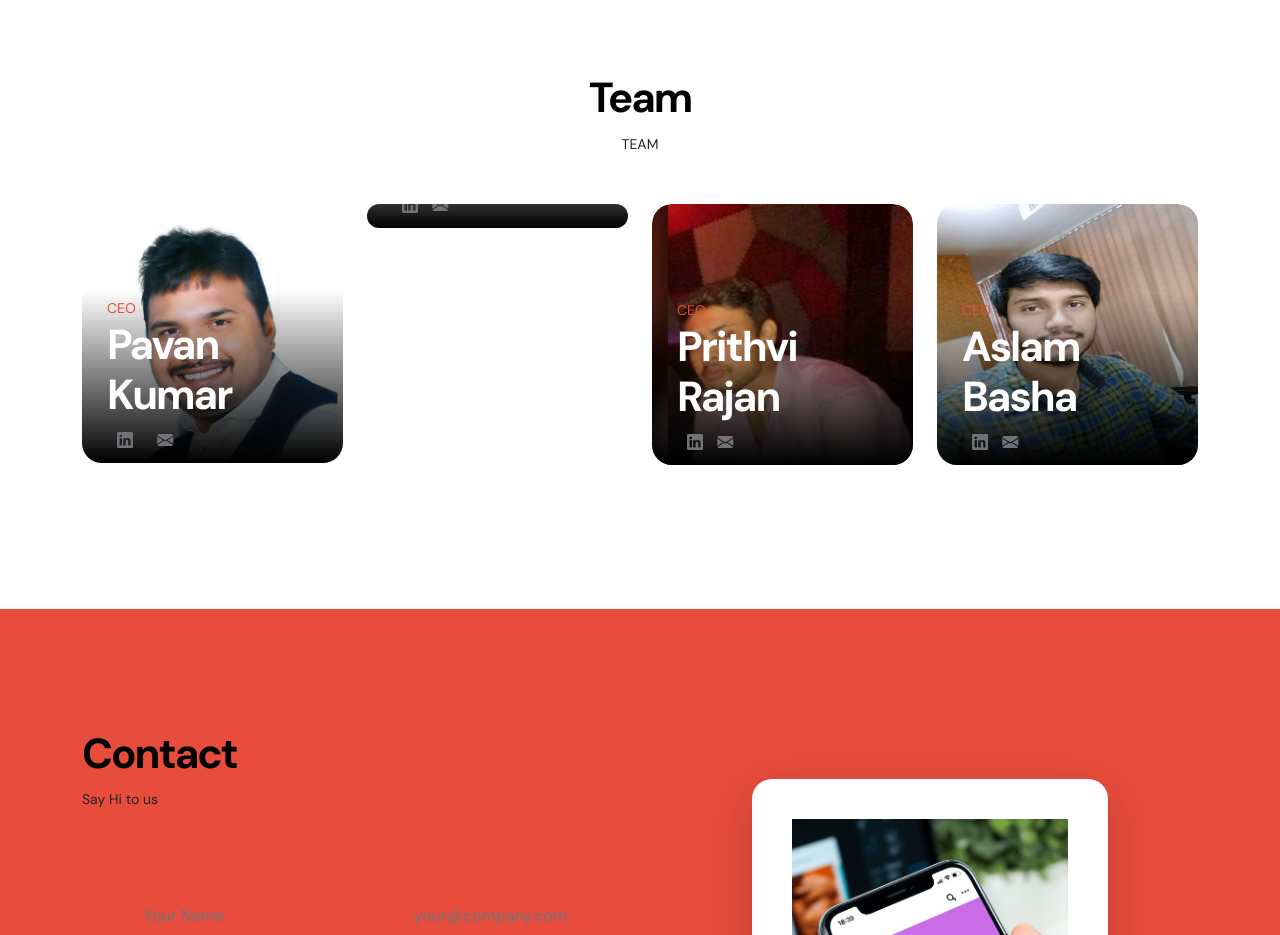
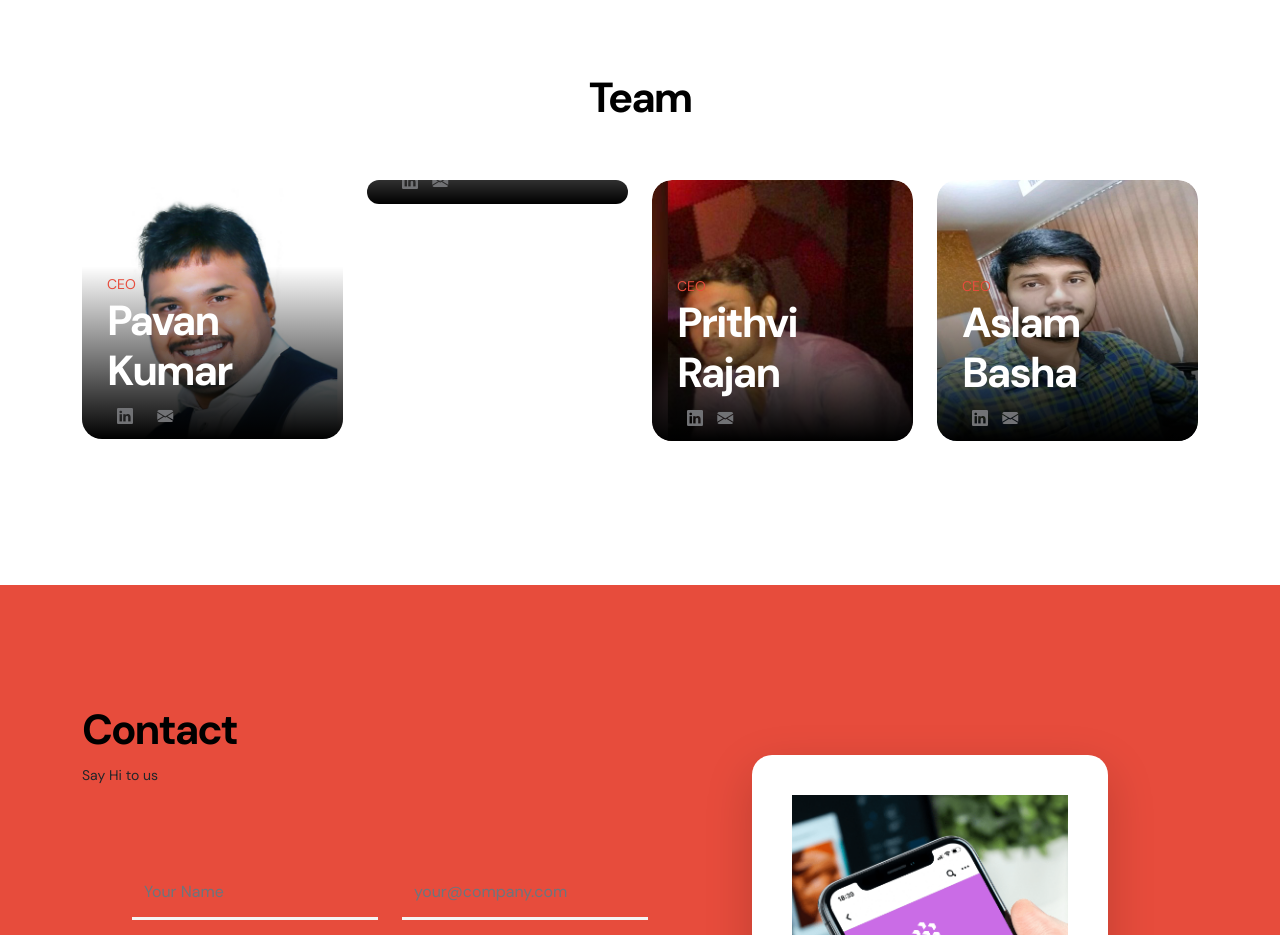
Before and after one commit to calctechnology/SipBharat, a plain HTML site: page index.html in a window 1280 px wide. Shown: the part 2880-3815 px from the top of the page. Drawn offline with Linux system fonts and the light colour scheme.

Commit message:
change done

```diff
--- a/index.html
+++ b/index.html
@@ -5,7 +5,7 @@
         <meta name="viewport" content="width=device-width, initial-scale=1">
 
         <meta name="description" content="">
-        <meta name="author" content="Tooplate">
+        <meta name="author" content="">
 
         <title>SIP BHARAT</title>
 
@@ -350,7 +350,7 @@
 
                         <div class="col-lg-10 col-12 text-center mx-auto mb-5">
                             <h2>Team</h2>
-                            <small class="small-title">Team <strong class="text-warning"></strong></small>
+                            <small class="small-title"> <strong class="text-warning"></strong></small>
 
 
                         </div>
```
